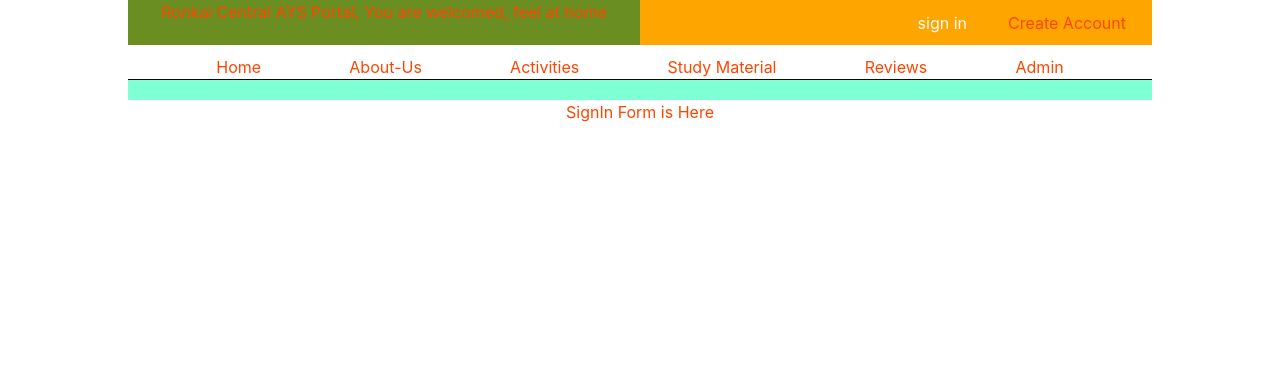
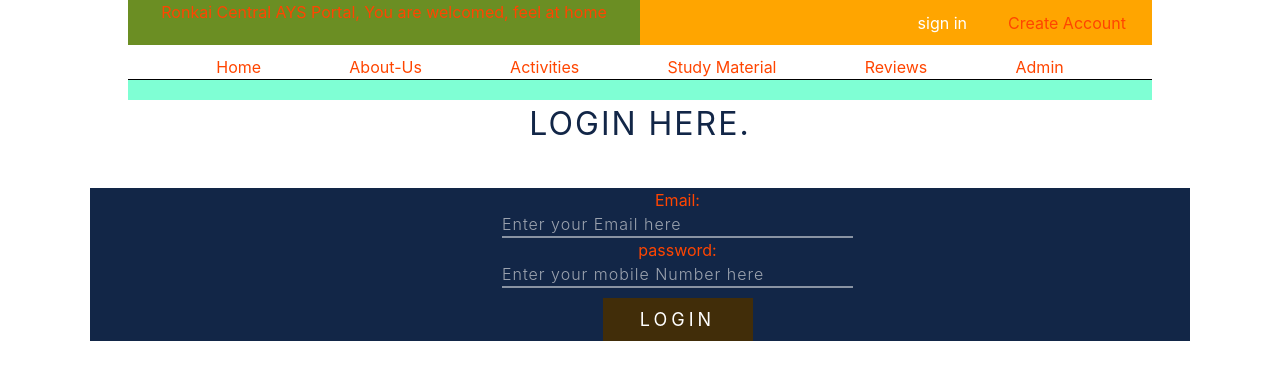
Before and after one commit to Oscarachieng/RONKAI_AYMS, a React (Create React App) app: page /sign-in in a window 1280 px wide. Shown: the top 380 px of the page. Built offline with nearby package versions, Linux system fonts and the light colour scheme.

Commit message:
Adds CreateAccount and Signin template and their stylings [client]

```diff
--- a/src/coomponents/accounts/CreateAcccount.js
+++ b/src/coomponents/accounts/CreateAcccount.js
@@ -1,18 +1,29 @@
-import React, { useState } from 'react'
+import React, { useState } from "react";
 
 const CreateAcccount = () => {
   // state variable to hold the registration data
-  const [registrationData, setRegistrationData] = useState({ firstName: '', lastName: '', email: "", cellPhoneNumber: "", residence: "", cluster: "" })
+  const [registrationData, setRegistrationData] = useState({
+    firstName: "",
+    lastName: "",
+    email: "",
+    cellPhoneNumber: "",
+
+    cluster: "",
+    password: "",
+    confrimPassword: ""
+  });
 
   // handling onChange event
   const handleChange = (event) => {
     const name = event.target.name;
     const value = event.target.value;
     setRegistrationData({ ...registrationData, [name]: value });
-  }
+  };
 
   return (
-    <div> Create Account :
+    <div>
+      <h4 className="form-header">Create Account :</h4>
+      <div className="container">
         <form>
           <h5>First Name:</h5>
           <input
@@ -51,15 +62,7 @@ const CreateAcccount = () => {
             placeholder="Enter your mobile Number here"
             required
           />
-        <h5>Area of Residense:</h5>
-        <input
-          type="text"
-          name="residense"
-          onChange={handleChange}
-          value={registrationData.residence}
-          placeholder="Enter your residence here"
-          required
-        />
+
           <h5>Cluster:</h5>
           <input
             type="text"
@@ -69,11 +72,33 @@ const CreateAcccount = () => {
             placeholder="Enter your Cluster here"
             required
           />
+          <h5>Enter Password:</h5>
+          <input
+            type="text"
+            name="password"
+            onChange={handleChange}
+            value={registrationData.password}
+            placeholder="Enter your password here"
+            required
+          />
+          <h5>Confirm Password:</h5>
+          <input
+            type="text"
+            name="confirmPassword"
+            onChange={handleChange}
+            value={registrationData.confrimPassword}
+            placeholder="Enter your password here"
+            required
+          />
+          <br />
 
-        <button type="submit">Register</button>
+          <button className="submit-button" type="submit">
+            Register
+          </button>
         </form>
       </div>
-  )
-}
+    </div>
+  );
+};
 
-export default CreateAcccount
+export default CreateAcccount;
--- a/src/coomponents/accounts/SignIn.js
+++ b/src/coomponents/accounts/SignIn.js
@@ -1,8 +1,48 @@
-import React from 'react'
+import React , { useState } from 'react';
+
 
 const SignIn = () => {
+  // State variable
+  const [userDate, setUserData] = useState({  email: "", password: "" })
+
+  // handling onChange event
+  const handleChange = (event) => {
+    const name = event.target.name;
+    const value = event.target.value;
+    setUserData({ ...userDate, [name]: value });
+  }
+
   return (
-    <div>SignIn Form is Here</div>
+    <div >
+      <h4 className='form-header'>Login Here.</h4>
+       <div className='container'>
+      <form>
+
+        <h5>Email:</h5>
+        <input
+          type="text"
+          name="email"
+          onChange={handleChange}
+          value={userDate.email}
+          placeholder="Enter your Email here"
+          required
+        />
+        <h5>password:</h5>
+        <input
+          type="text"
+          name="cellPhoneNumber"
+          onChange={handleChange}
+          value={userDate.password}
+          placeholder="Enter your mobile Number here"
+          required
+        />
+        <br/>
+
+        <button className='submit-button' type="submit">Login</button>
+      </form>
+    </div>
+
+</div>
   )
 }
 
--- a/src/index.css
+++ b/src/index.css
@@ -116,3 +116,87 @@ code {
   position: absolute
 
 }
+
+.container {
+  position: relative;
+  width: 90%;
+  max-width: 1100px;
+  margin: 20px;
+  height: auto;
+  display:flex;
+  justify-content: space-between;
+  background: #122647;
+  align-items: center;
+  margin:auto;
+}
+
+.container form {
+  position: relative;
+  padding: 0 0 0 75px;
+  width: 60%;
+  margin: auto;
+}
+
+.form-header {
+  font-size: 2em;
+  font-weight: 400;
+  color: #122647;
+  letter-spacing: 2px;
+  margin-bottom: 40px;
+  text-transform:uppercase;
+}
+
+.container form input {
+   position:relative;
+  border: none;
+  background: transparent;
+  outline: none;
+  width: 60%;
+  color:#fff;
+  border-bottom: 2px solid rgba(255, 255, 255, 0.5);
+  font-size: 16px;
+  font-weight: 300;
+  letter-spacing: 1px;
+  resize: none;
+
+}
+
+.container .submit-button {
+  color:#fff;
+  padding: 8px 20px;
+  margin-top: 10px;
+  cursor: pointer;
+  width: 150px;
+  font-size: 18px;
+  border: none;
+  font-weight: 400;
+  text-transform: uppercase;
+  letter-spacing: 4px;
+  background: rgb(65, 45, 9);
+
+
+}
+
+.container .submit-button:focus {
+   background:#1bfadd;
+   color:#111;
+}
+
+.container form input:focus ~ span,
+.container form input:valid ~ span {
+  transform: translateY(-24px);
+  color:#1bfadd;
+  font-size: 14px;
+}
+
+/* .container form h5 {
+  position: absolute;
+  font-size: 16px;
+  left: 0;
+  display:inline-block;
+  font-weight: 300px;
+  pointer-events: none;
+  transition: all 0.2s;
+  letter-spacing: 1px;
+  color: rbga(255, 255, 255, 0.5);
+} */
```
Also changed, not shown: src/coomponents/activities/EventCreation.js (added). Lines whose indentation alone changed are shown as unchanged.
